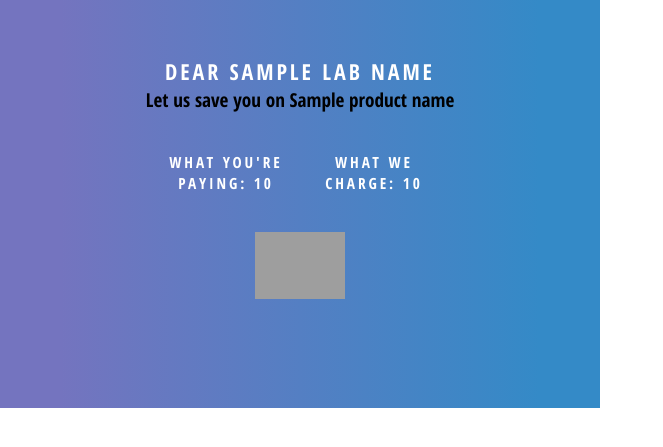
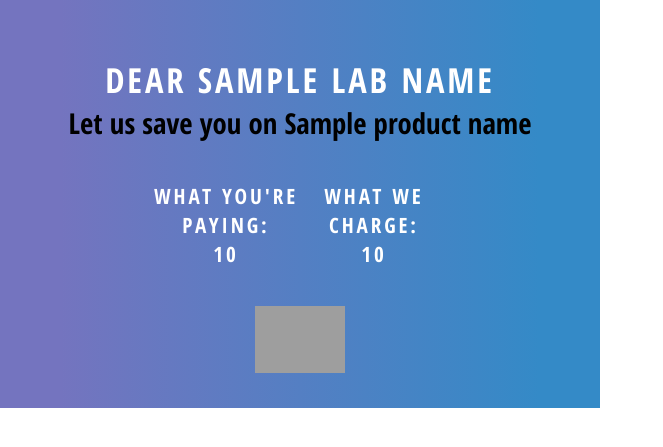
Before and after one commit to LabSpend/labspend-lob, a Python web app: template templates/sample_labspend_front.html in a window 1280 px wide. Shown: the top 447 px of the page, without its empty margins (0-663 px from the left). Run offline with Jinja, Linux system fonts and the light colour scheme; the template is opened without the code that fills it: most values are stand-ins (such as "Sample title", 1, 10 or a date in 2020); grey boxes are pictures that could not be loaded.

Commit message:
Updated font

```diff
--- a/templates/sample_labspend_front.html
+++ b/templates/sample_labspend_front.html
@@ -35,7 +35,7 @@
 
     #name {
         font-family: 'Open Sans Condensed';
-        font-size: .23in;
+        font-size: .36in;
         text-transform: uppercase;
         letter-spacing: .03in;
         color: white;
@@ -44,7 +44,7 @@
 
     #headline {
         font-family: 'Open Sans Condensed';
-        font-size: .2in;
+        font-size: .3in;
     }
 
     #icon-wrapper {
@@ -63,7 +63,7 @@
 
     .icon-heading {
         font-family: 'Open Sans Condensed';
-        font-size: .16in;
+        font-size: .22in;
         text-transform: uppercase;
         letter-spacing: .03in;
         color: white;
@@ -83,11 +83,14 @@
         <div id="headline">Let us save you on {{ product_name }}</div>
         <div id="icon-wrapper">
             <div class="icon">
-                <div class="icon-heading">What you're paying: {{ old_cost }}</div>
+                <div class="icon-heading">What you're paying:
+                    <br /> {{ old_cost }}
+                </div>
             </div>
             <div class="icon">
                 <div class="icon-heading">
-                    What we charge: {{ new_cost }}
+                    What we charge:
+                    <br />  {{ new_cost }}
                 </div>
             </div>
         </div>
```
